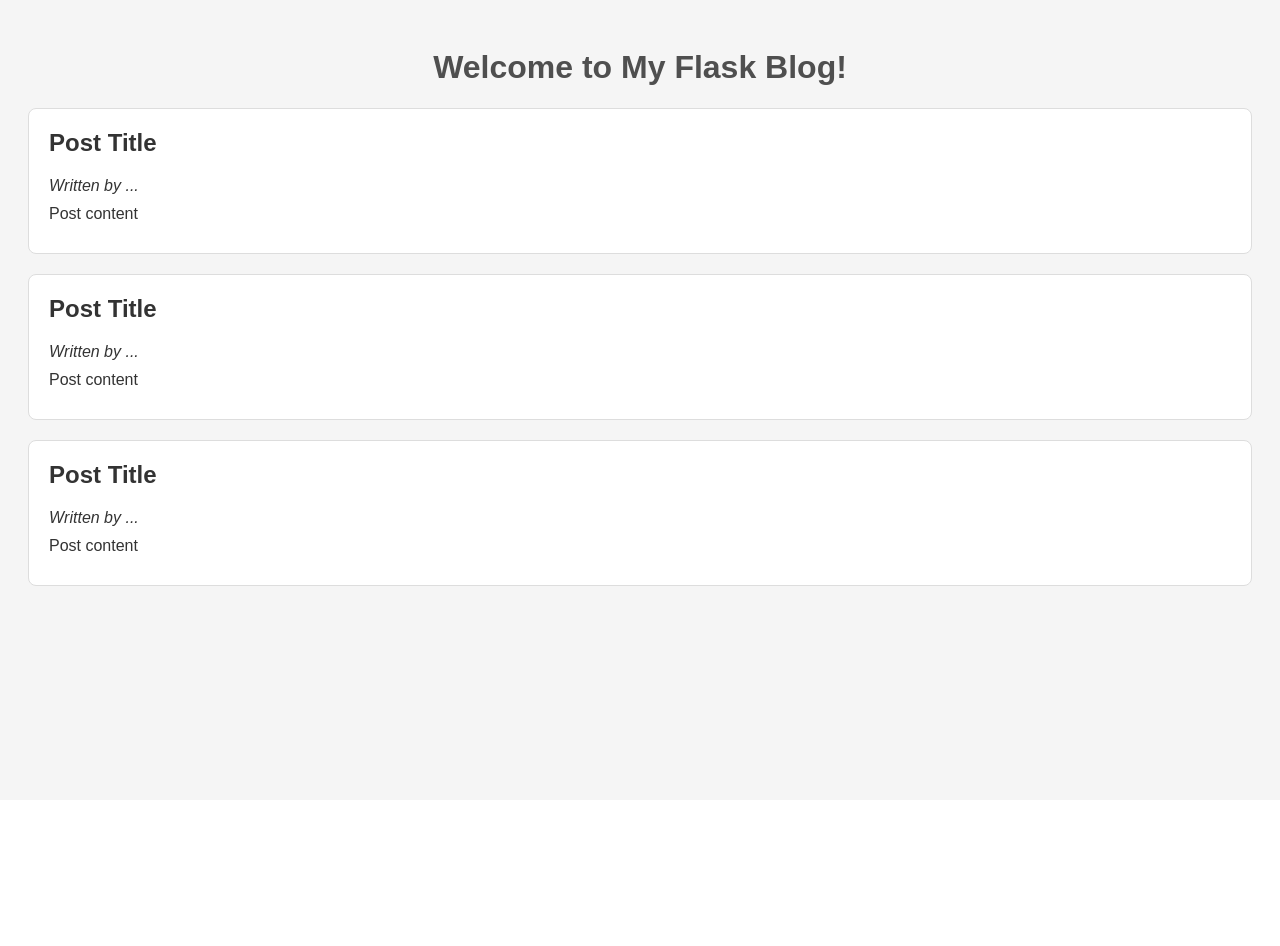
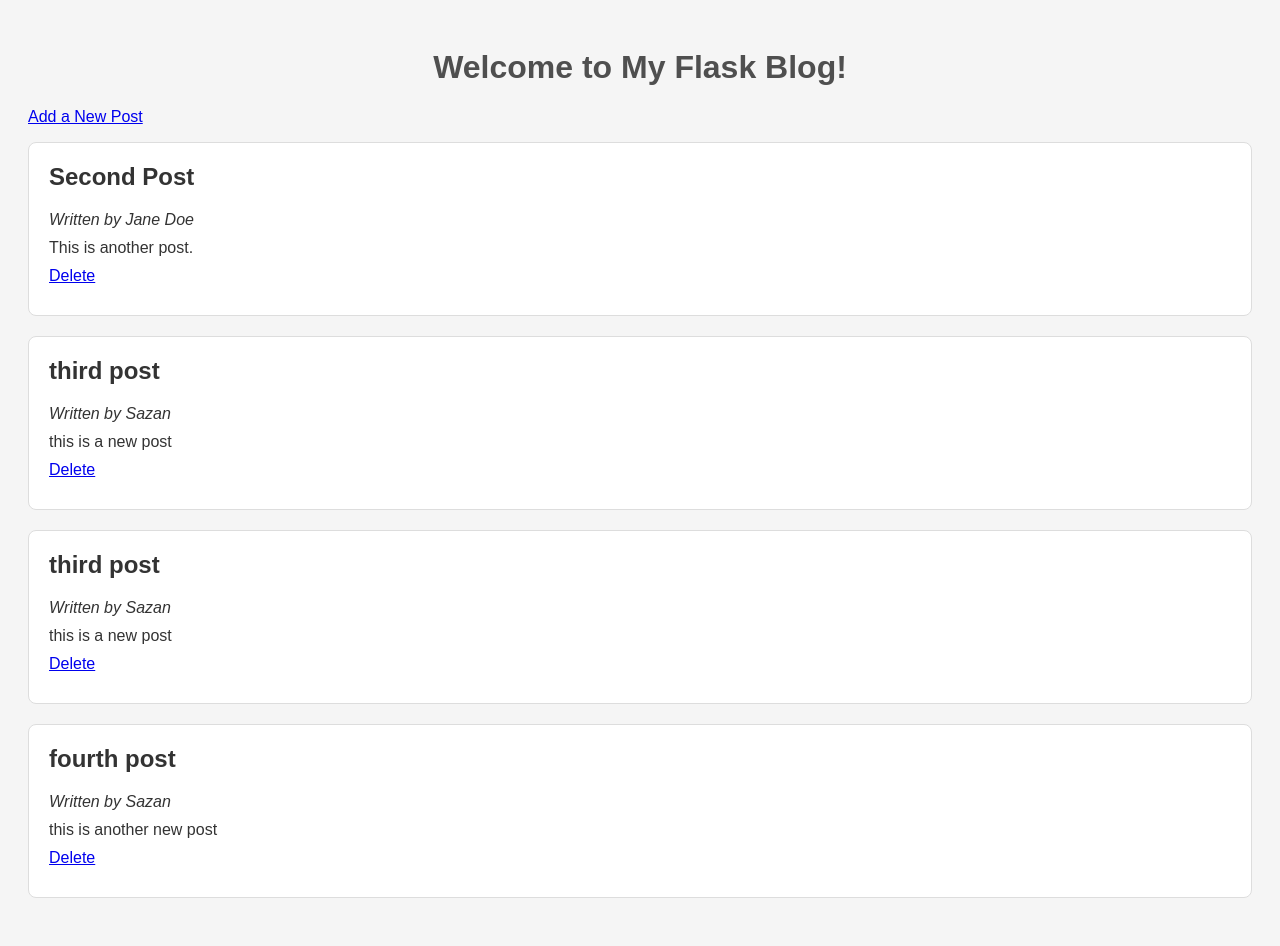
Before and after one commit to Sazan-Hasan/Flask_app, a Flask app: page / in a window 1280 px wide. Before the commit the page ends 586 px from the top, so only its background shows below. Run offline with Flask 3, Linux system fonts and the light colour scheme.

Commit message:
deleting the first post from the dic.

```diff
--- a/app.py
+++ b/app.py
@@ -1,4 +1,4 @@
-from flask import Flask, render_template
+from flask import Flask, render_template, request, redirect, url_for
 import json
 
 app = Flask(__name__)
@@ -9,11 +9,48 @@ def load_posts():
         return json.load(file)
 
 
+def save_posts(posts):
+    with open("posts.json", "w", encoding="utf-8") as file:
+        json.dump(posts, file, indent=4)
+
+
 @app.route('/')
 def index():
     blog_posts = load_posts()
     return render_template('index.html', posts=blog_posts)
 
 
+@app.route('/add', methods=['GET', 'POST'])
+def add():
+    if request.method == 'POST':
+        author = request.form.get('author')
+        title = request.form.get('title')
+        content = request.form.get('content')
+
+        posts = load_posts()
+        new_id = max([post['id'] for post in posts], default=0) + 1
+
+        new_post = {
+            "id": new_id,
+            "author": author,
+            "title": title,
+            "content": content
+        }
+
+        posts.append(new_post)
+        save_posts(posts)
+
+        return redirect(url_for('index'))
+
+    return render_template('add.html')
+
+@app.route('/delete/<int:post_id>')
+def delete(post_id):
+    posts = load_posts()
+    posts = [post for post in posts if post['id'] != post_id]
+    save_posts(posts)
+    return redirect(url_for('index'))
+
+
 if __name__ == '__main__':
     app.run(host="0.0.0.0", port=5000, debug=True)
--- a/posts.json
+++ b/posts.json
@@ -1,14 +1,26 @@
 [
-  {
-    "id": 1,
-    "author": "John Doe",
-    "title": "First Post",
-    "content": "This is my first post."
-  },
     {
         "id": 2,
         "author": "Jane Doe",
         "title": "Second Post",
         "content": "This is another post."
+    },
+    {
+        "id": 3,
+        "author": "Sazan",
+        "title": "third post",
+        "content": "this is a new post "
+    },
+    {
+        "id": 4,
+        "author": "Sazan",
+        "title": "third post",
+        "content": "this is a new post "
+    },
+    {
+        "id": 5,
+        "author": "Sazan",
+        "title": "fourth post",
+        "content": "this is another new post "
     }
 ]
--- a/templates/index.html
+++ b/templates/index.html
@@ -8,20 +8,16 @@
 </head>
 <body>
     <h1>Welcome to My Flask Blog!</h1>
+
+    <p><a href="{{ url_for('add') }}">Add a New Post</a></p>
+
+    {% for post in posts %}
     <div class="post">
-        <h2>Post Title</h2>
-        <p><em>Written by ...</em></p>
-        <p>Post content</p>
+        <h2>{{ post.title }}</h2>
+        <p><em>Written by {{ post.author }}</em></p>
+        <p>{{ post.content }}</p>
+        <p><a href="{{ url_for('delete', post_id=post.id) }}">Delete</a></p>
     </div>
-    <div class="post">
-        <h2>Post Title</h2>
-        <p><em>Written by ...</em></p>
-        <p>Post content</p>
-    </div>
-    <div class="post">
-        <h2>Post Title</h2>
-        <p><em>Written by ...</em></p>
-        <p>Post content</p>
-    </div>
+    {% endfor %}
 </body>
 </html>
```
Also changed, not shown: karlaprogram.py (added, +33 -0 lines), templates/add.html (added, +27 -0 lines). Lines whose indentation alone changed are shown as unchanged.
